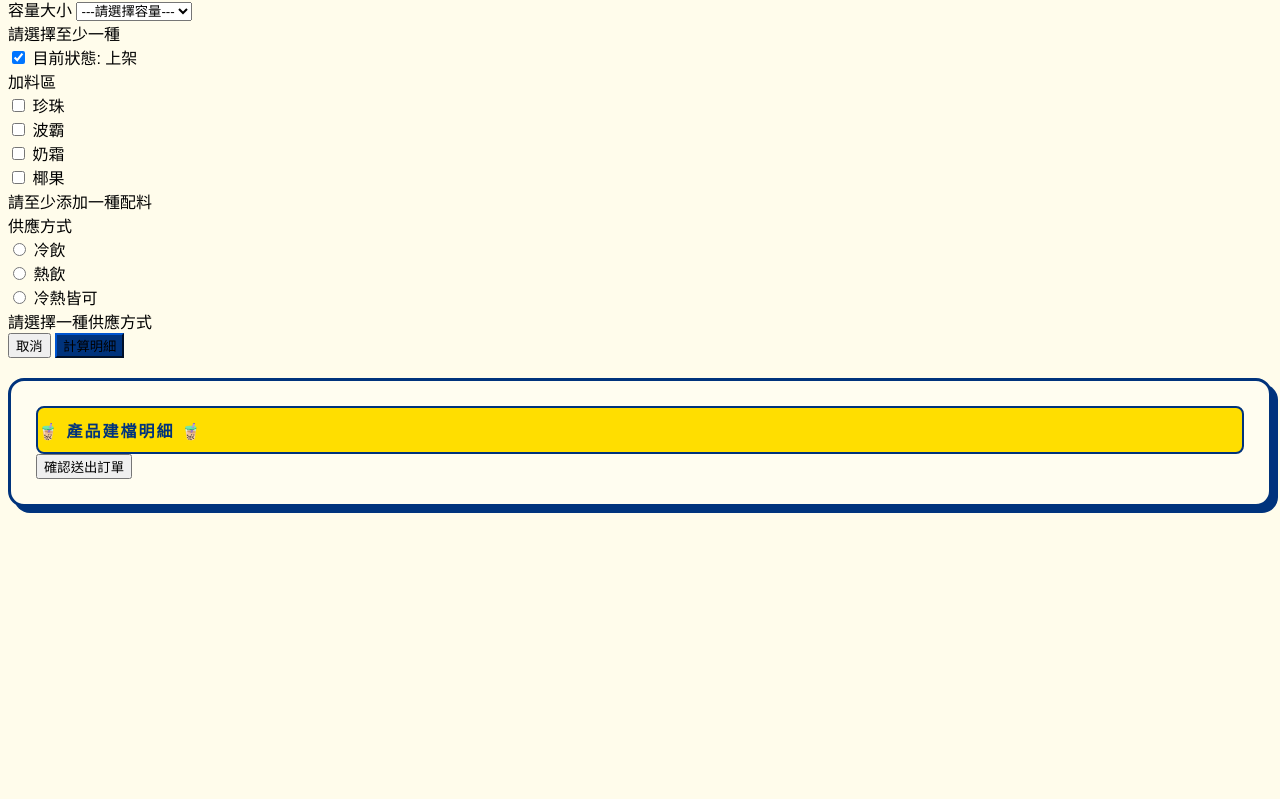
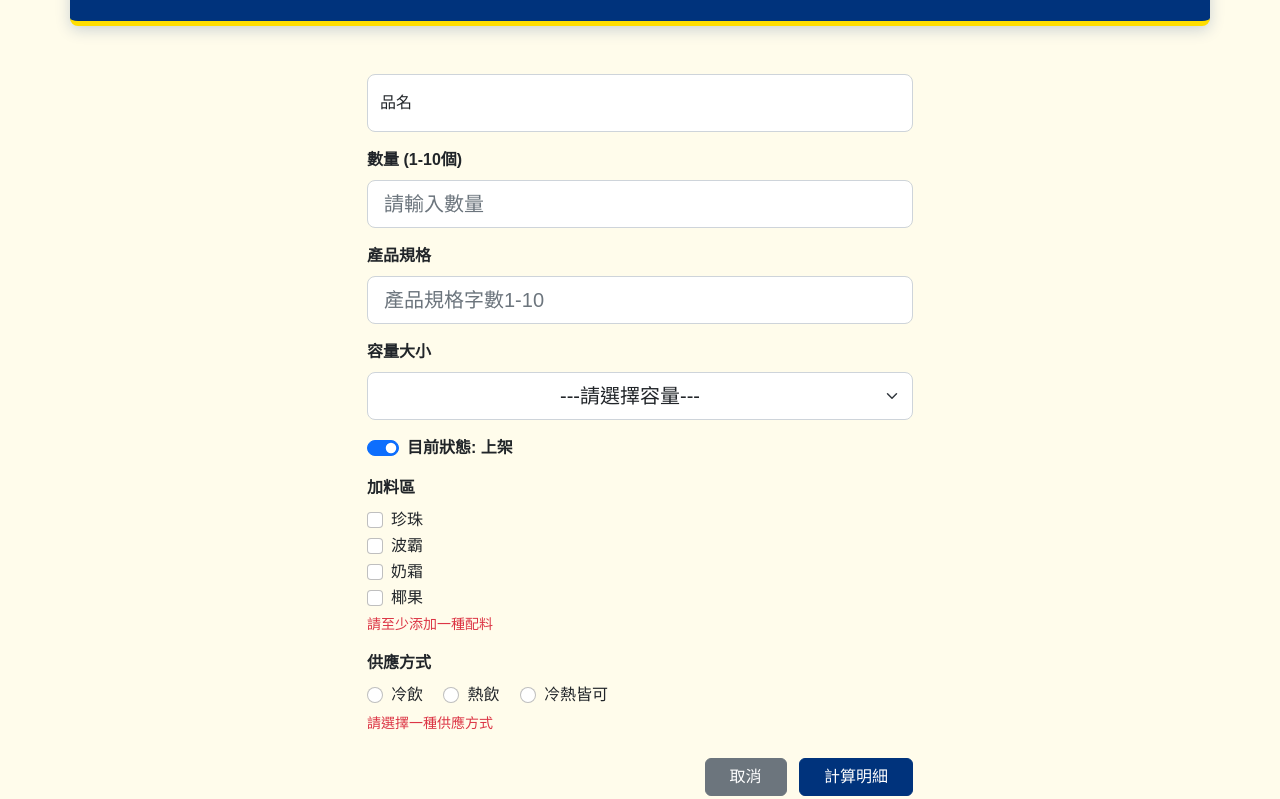
Before and after one commit to neilweb0823/userpage, a plain HTML site: page 20260625_ch11-form-JS_ai.html in a window 1280 px wide. Shown: the part 187-986 px from the top of the page. Before the commit the page ends 800 px from the top, so only its background shows below. Drawn offline with Linux system fonts and the light colour scheme; some packages are replaced by stand-ins of ours; the site is published under a folder, as on GitHub Pages, so addresses that start at the root find nothing; a script that the page names is missing.

Commit message:
更改JS/Css樣式路徑

```diff
--- a/20260625_ch11-form-JS_ai.html
+++ b/20260625_ch11-form-JS_ai.html
@@ -5,7 +5,7 @@
     <meta charset="UTF-8">
     <meta name="viewport" content="width=device-width, initial-scale=1.0">
     <title>50嵐風格 - 表單練習(with JS)</title>
-    <link rel="stylesheet" href="/css/bootstrap.min.css">
+    <link rel="stylesheet" href="css/bootstrap.min.css">
 
     <style>
         /* --- 50嵐經典配色定義 --- */
@@ -204,8 +204,8 @@
         </div>
     </div>
 
-    <script src="/js/bootstrap.bundle.min.js"></script>
-    <script src="/js/jquery-4.0.0.js"></script>
+    <script src="js/bootstrap.bundle.min.js"></script>
+    <script src="js/jquery-4.0.0.js"></script>
     <script src="https://cdn.jsdelivr.net/npm/sweetalert2@11"></script>
     <script>
         let flag_pname = false;
```
